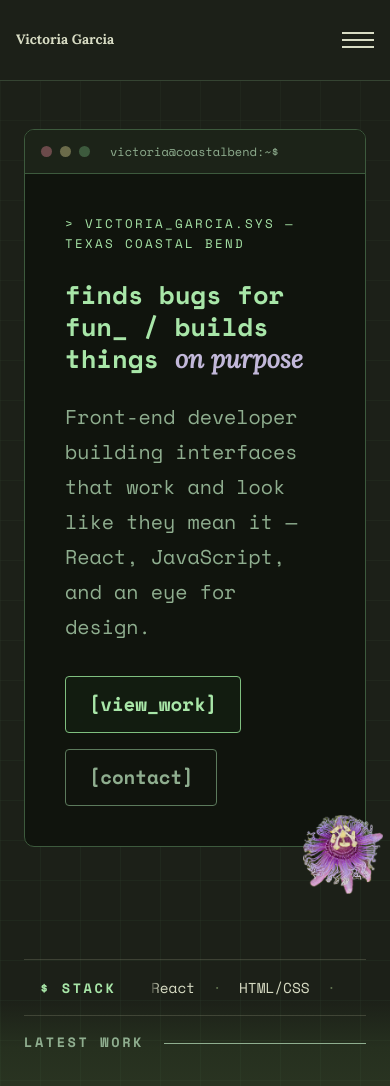
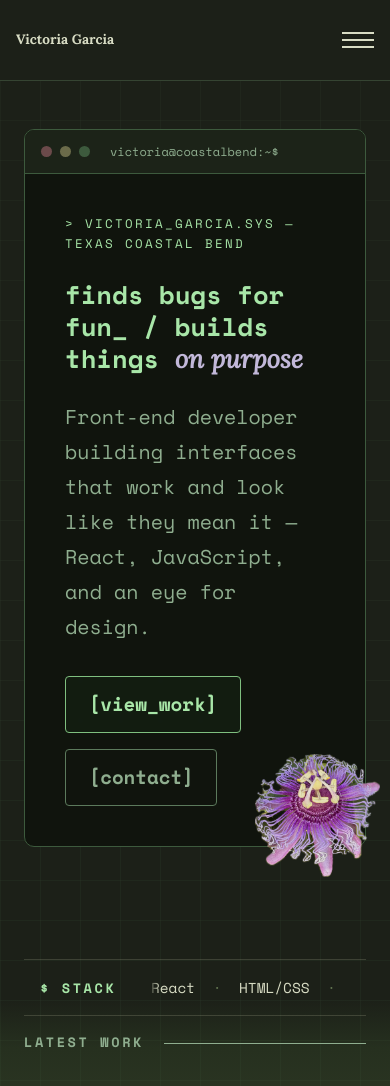
Before and after one commit to fifth-monger/responsive_portfolio_v2, a React (Vite) app: page / in a window 390 px wide. Shown: the top 1086 px of the page. Built offline with nearby package versions, Linux system fonts and the light colour scheme.

Commit message:
fixed the passionflower image responsive issue by playing around with clamps

```diff
--- a/src/index.css
+++ b/src/index.css
@@ -884,10 +884,9 @@ nav.site-nav.home-nav {
 /* Passionflower — anchored to the terminal's bottom-right corner */
 .home-hero-flower {
   position: absolute;
-  bottom: clamp(-75px, -20px - 7vw, -46px);
-  right: clamp(-50px, 62px - 14vw, 10px);
-  width: clamp(80px, 15vw, 220px);
-  max-width: none;
+  right: clamp(-40px, 4vw, 10px);
+  bottom: clamp(-50px, 4vw, -30px);
+  width: clamp(125px, 20vw, 200px);
   opacity: 0.9;
   pointer-events: none;
   z-index: 3;
@@ -1155,7 +1154,7 @@ nav.site-nav.home-nav {
   grid-template-columns: 1.05fr 1fr;
   gap: 2.5rem;
   align-items: center;
-  margin-bottom: 7rem;
+  margin-bottom: 5rem;
 }
 
 .home-entry-date {
```
